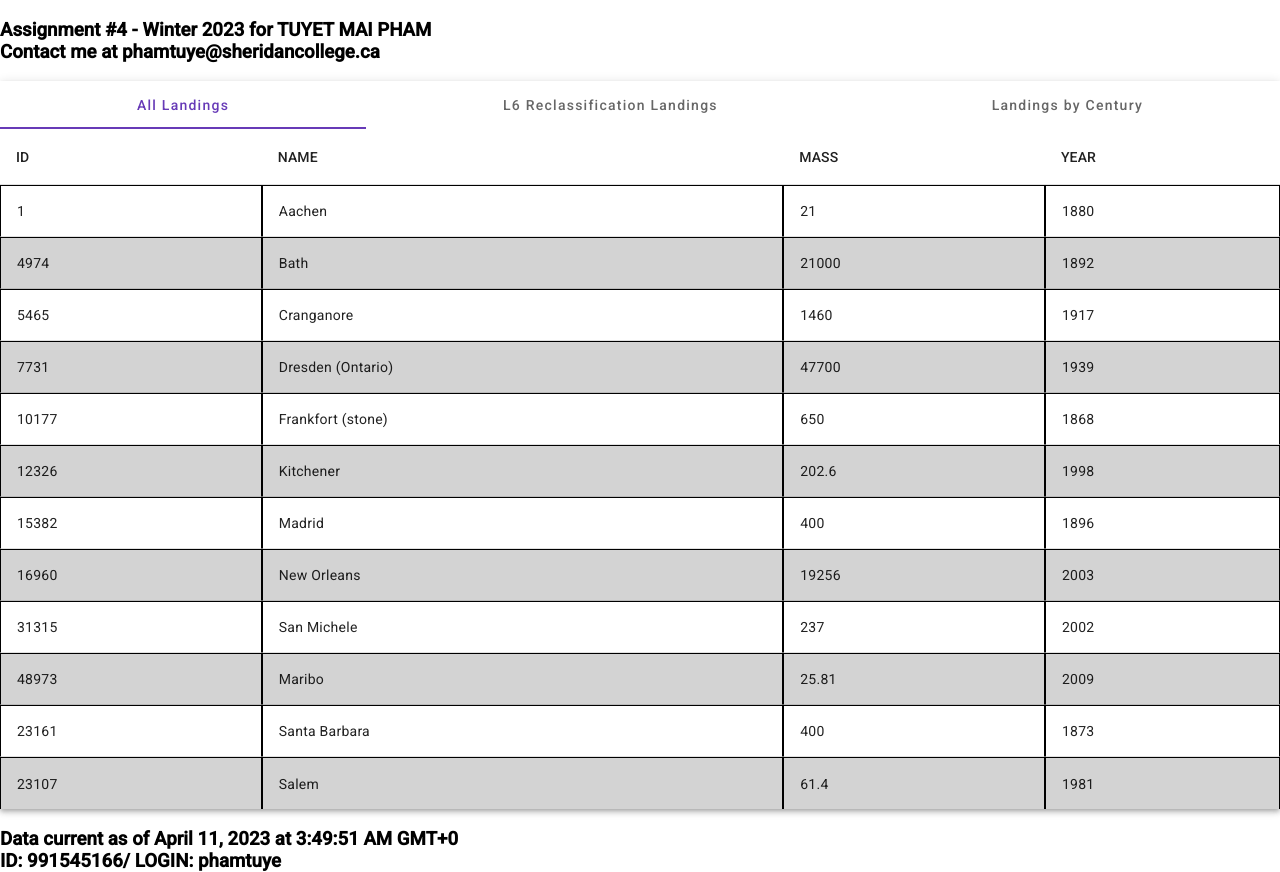
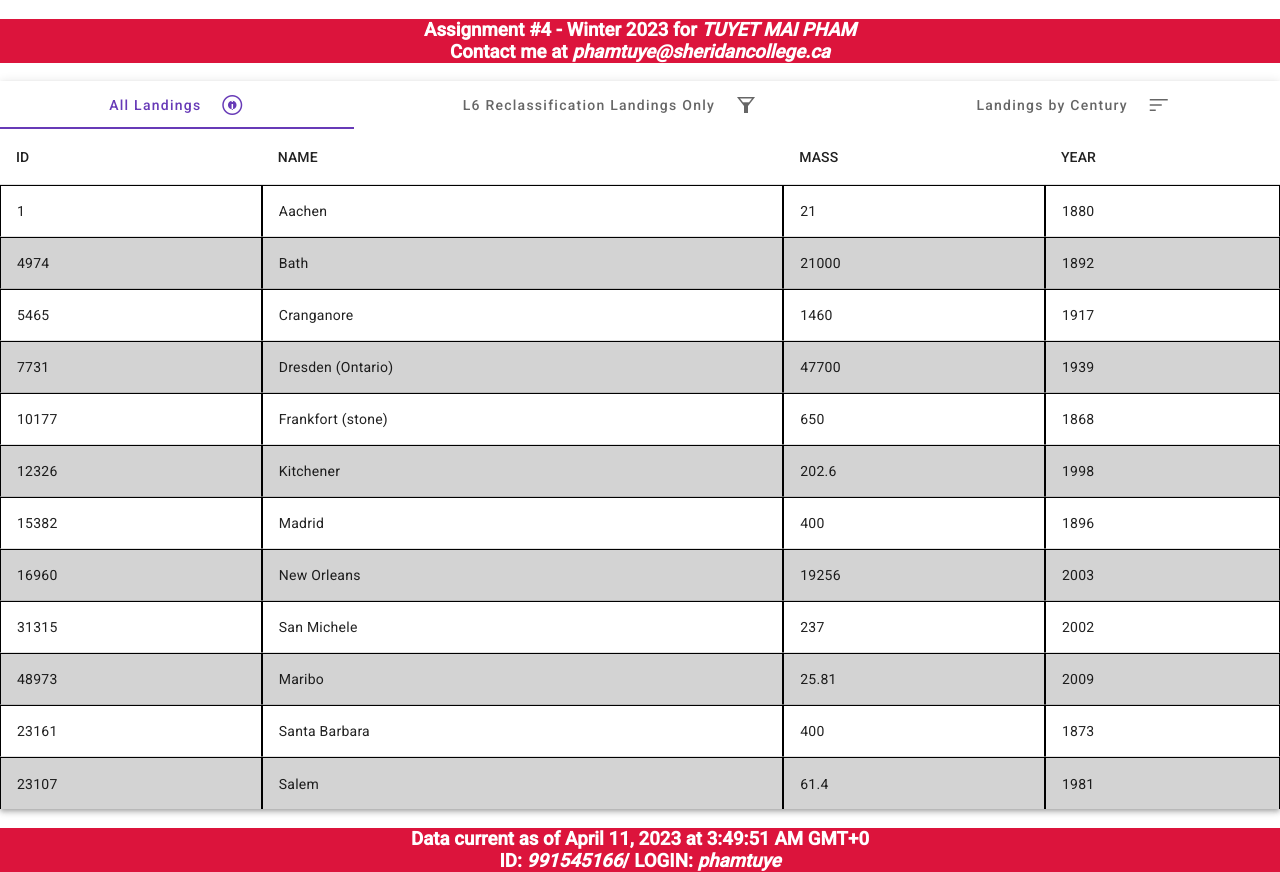
Before and after one commit to maimengmeo/Angular-JSON-Tables, an Angular app: page / in a window 1280 px wide. Built offline with nearby package versions, Linux system fonts and the light colour scheme.

Commit message:
added css

```diff
--- a/src/app/app.component.html
+++ b/src/app/app.component.html
@@ -6,11 +6,25 @@
                class="example-stretched-tabs mat-elevation-z4"
 		[ngStyle]="{textAlign: 'center'}">
 
-    <mat-tab label="All Landings">
+    <mat-tab>
+      <ng-template mat-tab-label>
+        All Landings &nbsp; &nbsp;
+        <span class="material-symbols-sharp">
+          info
+          </span>
+      </ng-template>
+
       <app-json-list [landings]="landings"></app-json-list>
     </mat-tab>
 
-    <mat-tab label="L6 Reclassification Landings">
+    <mat-tab>
+      <ng-template mat-tab-label>
+        L6 Reclassification Landings Only &nbsp; &nbsp;
+        <span class="material-symbols-sharp">
+          filter_alt
+          </span>
+      </ng-template>
+
       <table>
         <thead>
           <th>Name</th>
@@ -29,7 +43,13 @@
       </table>
     </mat-tab>
 
-    <mat-tab label="Landings by Century">
+    <mat-tab>
+      <ng-template mat-tab-label>
+        Landings by Century &nbsp; &nbsp;
+        <span class="material-symbols-sharp">
+          sort
+          </span>
+      </ng-template>
       <app-json-button [landings]="landings"></app-json-button>
     </mat-tab>
 </mat-tab-group>
--- a/src/app/footer/footer.component.html
+++ b/src/app/footer/footer.component.html
@@ -1,4 +1,4 @@
-<h3>
+<h3 [ngStyle]="{'text-align': 'center', 'color': 'white', 'background-color': 'crimson'}">
     Data current as of {{date | date: 'long'}} <br>
-    ID: {{student.SheridanID}}/ LOGIN: {{student.SheridanLogin}}
+    ID: <em>{{student.SheridanID}}</em>/ LOGIN: <em>{{student.SheridanLogin}}</em>
 </h3>
--- a/src/app/header/header.component.html
+++ b/src/app/header/header.component.html
@@ -1,4 +1,4 @@
-<h3>
-    Assignment #4 - Winter 2023 for {{student.FullName | uppercase}} <br>
-    Contact me at {{student.SheridanEmail}}
+<h3 [ngStyle]="{'text-align': 'center', 'color': 'white', 'background-color': 'crimson'}">
+    Assignment #4 - Winter 2023 for <em>{{student.FullName | uppercase}}</em> <br>
+    Contact me at <em>{{student.SheridanEmail}}</em>
 </h3>
--- a/src/app/json-button/json-button.component.css
+++ b/src/app/json-button/json-button.component.css
@@ -0,0 +1,3 @@
+button {
+    margin: 20px;
+}
```
